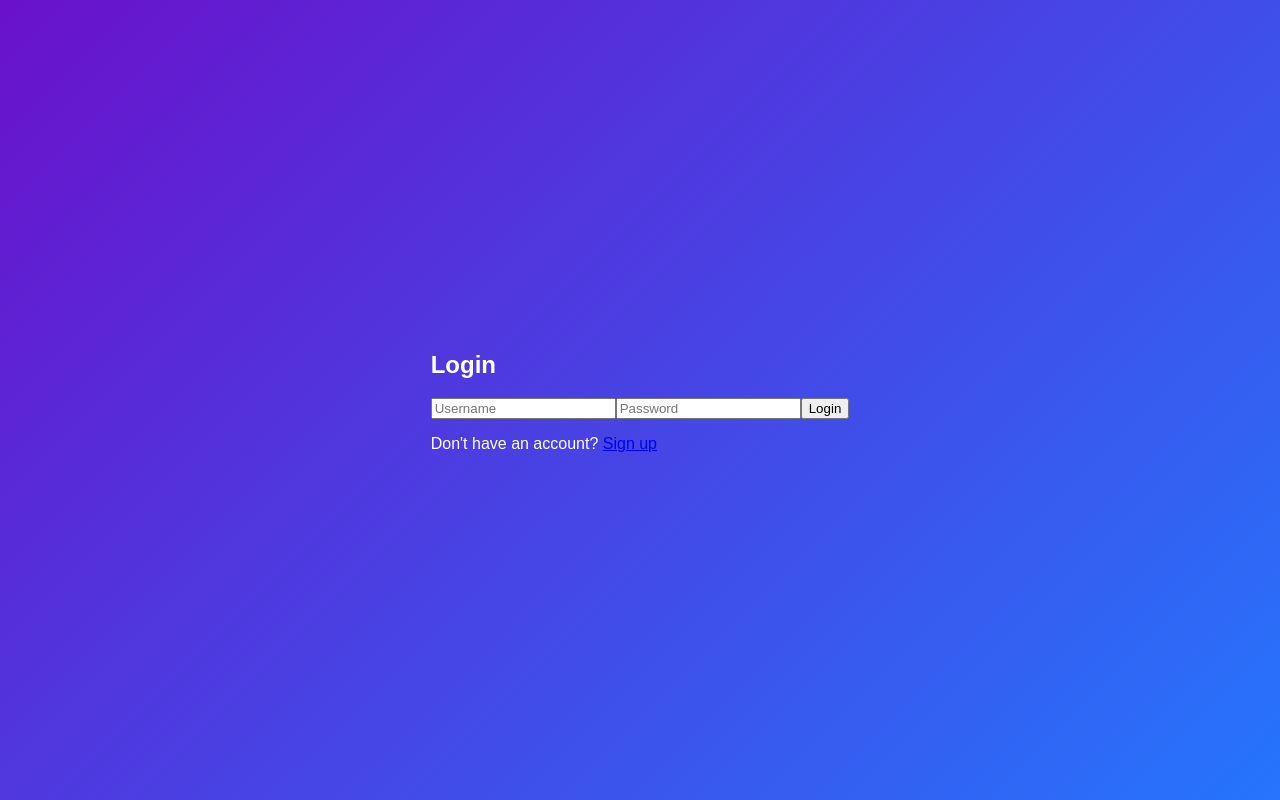
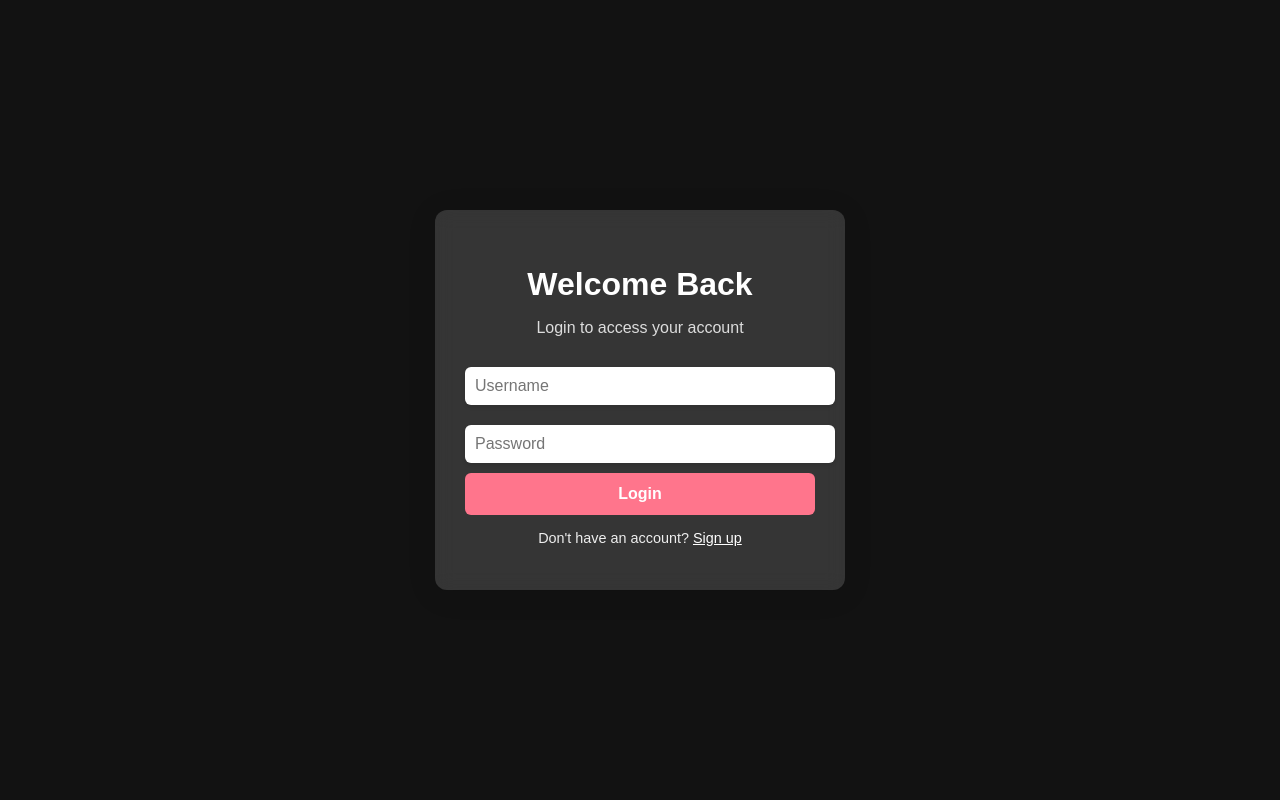
Before and after one commit to Sourav-Bhattacharyya/SafeChat, a React (Create React App) app in the folder frontend/: page / in a window 1280 px wide. Built offline with nearby package versions, Linux system fonts and the light colour scheme; no server answers.

Commit message:
Updations

```diff
--- a/frontend/src/components/Chat.js
+++ b/frontend/src/components/Chat.js
@@ -1,7 +1,7 @@
-// src/components/Chat.js
 import React, { useEffect, useState } from 'react';
 import io from 'socket.io-client';
 import axios from 'axios';
+import '../styles/Chat.css';
 
 const socket = io(process.env.REACT_APP_API_BASE_URL);
 
@@ -9,12 +9,15 @@ const Chat = () => {
   const [messages, setMessages] = useState([]);
   const [message, setMessage] = useState('');
   const userId = localStorage.getItem('user_id');
+  const username = localStorage.getItem('username'); // Fetch username from localStorage
 
   useEffect(() => {
+    // Listen for incoming messages
     socket.on('receiveMessage', (msg) => {
       setMessages((prevMessages) => [...prevMessages, msg]);
     });
 
+    // Fetch existing messages
     axios.get(`${process.env.REACT_APP_API_BASE_URL}/messages`).then((response) => {
       setMessages(response.data);
     });
@@ -24,30 +27,39 @@ const Chat = () => {
 
   const sendMessage = () => {
     if (message.trim()) {
-      const msg = { user: userId, message };
+      const msg = { user: username, message }; // Use username instead of userId
       socket.emit('sendMessage', msg);
+      setMessages((prevMessages) => [...prevMessages, msg]); // Optimistic update
       setMessage('');
     }
   };
 
   return (
-    <div>
-      <h2>Chat</h2>
-      <div className="chat-container">
-        <div className="messages">
-          {messages.map((msg, index) => (
-            <div key={index}>
-              <strong>{msg.user}</strong>: {msg.message}
-            </div>
-          ))}
-        </div>
+    <div className="chat-container">
+      <header className="chat-header">
+        <h1 className="chat-app-name">SafeChat</h1>
+        <button onClick={() => { localStorage.clear(); window.location.href = '/'; }} className="signout-button">
+          Sign Out
+        </button>
+      </header>
+      <div className="chat-messages">
+        {messages.map((msg, index) => (
+          <div key={index} className={`chat-message ${msg.user === username ? 'own-message' : 'other-message'}`}>
+            <div className="message-user">{msg.user}</div> {/* Show actual username */}
+            <div className="message-text">{msg.message}</div>
+          </div>
+        ))}
+      </div>
+      <div className="chat-input-container">
         <input
           type="text"
           value={message}
           onChange={(e) => setMessage(e.target.value)}
           onKeyPress={(e) => e.key === 'Enter' && sendMessage()}
+          placeholder="Type your message..."
+          className="chat-input"
         />
-        <button onClick={sendMessage}>Send</button>
+        <button onClick={sendMessage} className="chat-send-button">Send</button>
       </div>
     </div>
   );
--- a/frontend/src/components/Login.js
+++ b/frontend/src/components/Login.js
@@ -1,7 +1,7 @@
-// src/components/Login.js
 import React, { useState } from 'react';
 import axios from 'axios';
 import { useNavigate, Link } from 'react-router-dom';
+import '../styles/Login.css';
 
 const Login = () => {
   const [username, setUsername] = useState('');
@@ -21,8 +21,10 @@ const Login = () => {
   };
 
   return (
-    <div>
-      <h2>Login</h2>
+    <div className="login-container">
+      <div className="login-card">
+        <h2 className="login-title">Welcome Back</h2>
+        <p className="login-subtitle">Login to access your account</p>
         <form onSubmit={handleLogin}>
           <input
             type="text"
@@ -30,6 +32,7 @@ const Login = () => {
             value={username}
             onChange={(e) => setUsername(e.target.value)}
             required
+            className="login-input"
           />
           <input
             type="password"
@@ -37,10 +40,14 @@ const Login = () => {
             value={password}
             onChange={(e) => setPassword(e.target.value)}
             required
+            className="login-input"
           />
-        <button type="submit">Login</button>
+          <button type="submit" className="login-button">Login</button>
         </form>
-      <p>Don't have an account? <Link to="/signup">Sign up</Link></p>
+        <p className="login-signup-link">
+          Don't have an account? <Link to="/signup">Sign up</Link>
+        </p>
+      </div>
     </div>
   );
 };
--- /dev/null
+++ b/frontend/src/styles/Chat.css
@@ -0,0 +1,135 @@
+/* General styles */
+body {
+    margin: 0;
+    font-family: 'Arial', sans-serif;
+    background: #121212; /* Dark background */
+    color: #fff;
+    display: flex;
+    justify-content: center;
+    align-items: center;
+    height: 100vh;
+  }
+
+  /* Chat container (fullscreen) */
+  .chat-container {
+    display: flex;
+    flex-direction: column;
+    width: 100vw;
+    height: 100vh;
+  }
+
+  /* Header styling */
+  .chat-header {
+    display: flex;
+    justify-content: space-between;
+    align-items: center;
+    padding: 10px 20px;
+    background: #1f1f1f;
+    border-bottom: 2px solid #333;
+  }
+
+  .chat-app-name {
+    font-size: 1.5rem;
+    color: #fff;
+  }
+
+  .signout-button {
+    background: #ff5e5e;
+    color: #fff;
+    border: none;
+    border-radius: 5px;
+    padding: 10px 15px;
+    font-size: 1rem;
+    cursor: pointer;
+    transition: background 0.3s;
+  }
+
+  .signout-button:hover {
+    background: #e04b4b;
+  }
+
+  /* Messages area */
+  .chat-messages {
+    flex-grow: 1;
+    overflow-y: auto;
+    padding: 20px;
+    background: #121212;
+    display: flex;
+    flex-direction: column;
+    gap: 10px;
+  }
+
+  /* Individual message */
+  .chat-message {
+    max-width: 70%; /* Fixed width for messages */
+    min-width: 150px; /* Minimum width for short messages */
+    padding: 10px;
+    border-radius: 12px;
+    word-wrap: break-word;
+    word-break: break-word;
+    display: inline-block;
+    box-shadow: 0px 2px 4px rgba(0, 0, 0, 0.2);
+  }
+
+  /* Align messages dynamically */
+  .own-message {
+    align-self: flex-end;
+    background: #6a11cb;
+    color: #fff;
+    text-align: right;
+  }
+
+  .other-message {
+    align-self: flex-start;
+    background: #2575fc;
+    color: #fff;
+    text-align: left;
+  }
+
+  /* User and text */
+  .message-user {
+    font-size: 0.8rem;
+    font-weight: bold;
+    margin-bottom: 5px;
+  }
+
+  .message-text {
+    font-size: 1rem;
+    line-height: 1.4;
+  }
+
+  /* Input container */
+  .chat-input-container {
+    display: flex;
+    padding: 10px;
+    background: #1f1f1f;
+    border-top: 2px solid #333;
+  }
+
+  .chat-input {
+    flex-grow: 1;
+    padding: 10px;
+    border: none;
+    border-radius: 5px;
+    font-size: 1rem;
+    margin-right: 10px;
+  }
+
+  .chat-input:focus {
+    outline: none;
+  }
+
+  .chat-send-button {
+    padding: 10px 20px;
+    background: #6a11cb;
+    color: #fff;
+    border: none;
+    border-radius: 5px;
+    font-size: 1rem;
+    cursor: pointer;
+    transition: background 0.3s;
+  }
+
+  .chat-send-button:hover {
+    background: #4e0d97;
+  }
--- /dev/null
+++ b/frontend/src/styles/Login.css
@@ -0,0 +1,106 @@
+/* General styles */
+body {
+    margin: 0;
+    font-family: 'Arial', sans-serif;
+    background: linear-gradient(135deg, #ff7eb3 0%, #ff758c 100%);
+    color: #fff;
+    display: flex;
+    justify-content: center;
+    align-items: center;
+    height: 100vh;
+  }
+
+  /* Login container */
+  .login-container {
+    display: flex;
+    justify-content: center;
+    align-items: center;
+    width: 100%;
+    height: 100%;
+  }
+
+  /* Login card */
+  .login-card {
+    background: rgba(255, 255, 255, 0.15);
+    backdrop-filter: blur(10px);
+    border-radius: 12px;
+    box-shadow: 0 4px 30px rgba(0, 0, 0, 0.1);
+    padding: 30px;
+    width: 350px;
+    text-align: center;
+    animation: slideIn 1.5s ease-in-out;
+  }
+
+  /* Title and subtitle */
+  .login-title {
+    font-size: 2rem;
+    margin-bottom: 10px;
+  }
+
+  .login-subtitle {
+    font-size: 1rem;
+    margin-bottom: 20px;
+    color: #ddd;
+  }
+
+  /* Form elements */
+  .login-input {
+    width: 100%;
+    padding: 10px;
+    margin: 10px 0;
+    border: none;
+    border-radius: 6px;
+    font-size: 1rem;
+    box-shadow: 0 2px 4px rgba(0, 0, 0, 0.1);
+  }
+
+  .login-input:focus {
+    outline: none;
+    border: 1px solid #fff;
+  }
+
+  /* Login button */
+  .login-button {
+    width: 100%;
+    padding: 12px;
+    border: none;
+    border-radius: 6px;
+    background: #ff758c;
+    color: #fff;
+    font-size: 1rem;
+    font-weight: bold;
+    cursor: pointer;
+    transition: background 0.3s;
+  }
+
+  .login-button:hover {
+    background: #e8647a;
+  }
+
+  /* Signup link */
+  .login-signup-link {
+    margin-top: 15px;
+    font-size: 0.9rem;
+    color: #eee;
+  }
+
+  .login-signup-link a {
+    color: #fff;
+    text-decoration: underline;
+  }
+
+  .login-signup-link a:hover {
+    text-decoration: none;
+  }
+
+  /* Animation */
+  @keyframes slideIn {
+    from {
+      opacity: 0;
+      transform: translateY(-20px);
+    }
+    to {
+      opacity: 1;
+      transform: translateY(0);
+    }
+  }
```
Also changed, not shown: 1 other file (tests, documents, lock files or other folders). Lines whose indentation alone changed are shown as unchanged.
